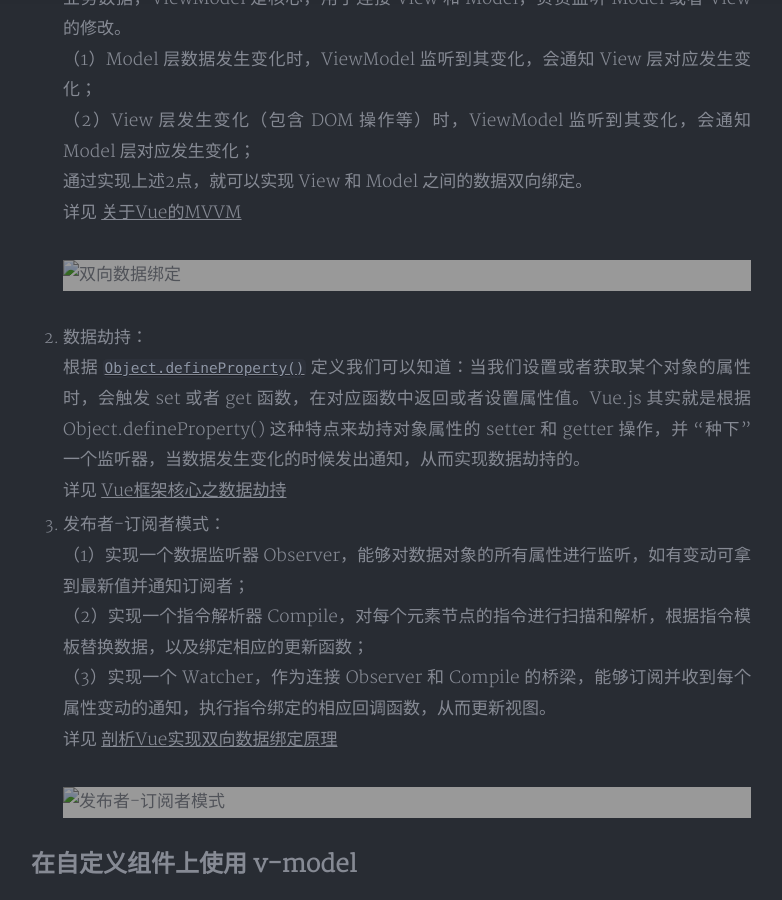
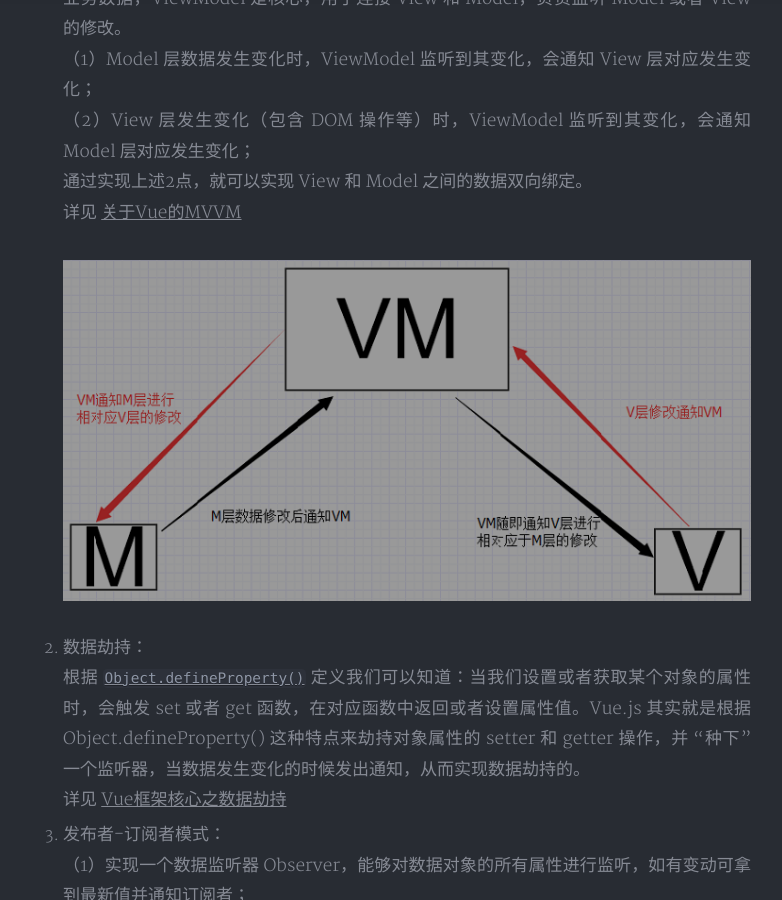
Before and after one commit to yjs-front/blog, a Jekyll site: the page built from _posts/2019-05-12-use-v-model-to-customize-components.md, in a window 1280 px wide and 900 px high, scrolled down 1641 px. Shown: the whole window, without its empty margins (249-1031 px from the left). Built offline with Jekyll 4.4.1, drawn with Linux system fonts in a browser that asks for light colours; nearby versions of some CDN libraries; a style sheet for code colours, icons or effects is not loaded.

Commit message:
U 修改图片引用地址

```diff
--- a/_posts/2019-05-12-use-v-model-to-customize-components.md
+++ b/_posts/2019-05-12-use-v-model-to-customize-components.md
@@ -58,7 +58,7 @@
 通过实现上述2点，就可以实现 View 和 Model 之间的数据双向绑定。<br/>
     详见 [关于Vue的MVVM](https://www.jianshu.com/p/ea9d556d6529)
 
-    ![双向数据绑定](/blob/assets/img/v-model/vue-mvvm.png)
+    ![双向数据绑定](/blog/assets/img/v-model/vue-mvvm.png)
 
 
 2. 数据劫持：<br/>
@@ -72,7 +72,7 @@
 （3）实现一个 Watcher，作为连接 Observer 和 Compile 的桥梁，能够订阅并收到每个属性变动的通知，执行指令绑定的相应回调函数，从而更新视图。<br/>
     详见 [剖析Vue实现双向数据绑定原理](https://blog.csdn.net/longzhoufeng/article/details/80987527)
 
-    ![发布者-订阅者模式](/blob/assets/img/v-model/Observer-Compile.png)
+    ![发布者-订阅者模式](/blog/assets/img/v-model/Observer-Compile.png)
 
 
 ## 在自定义组件上使用 v-model
```
